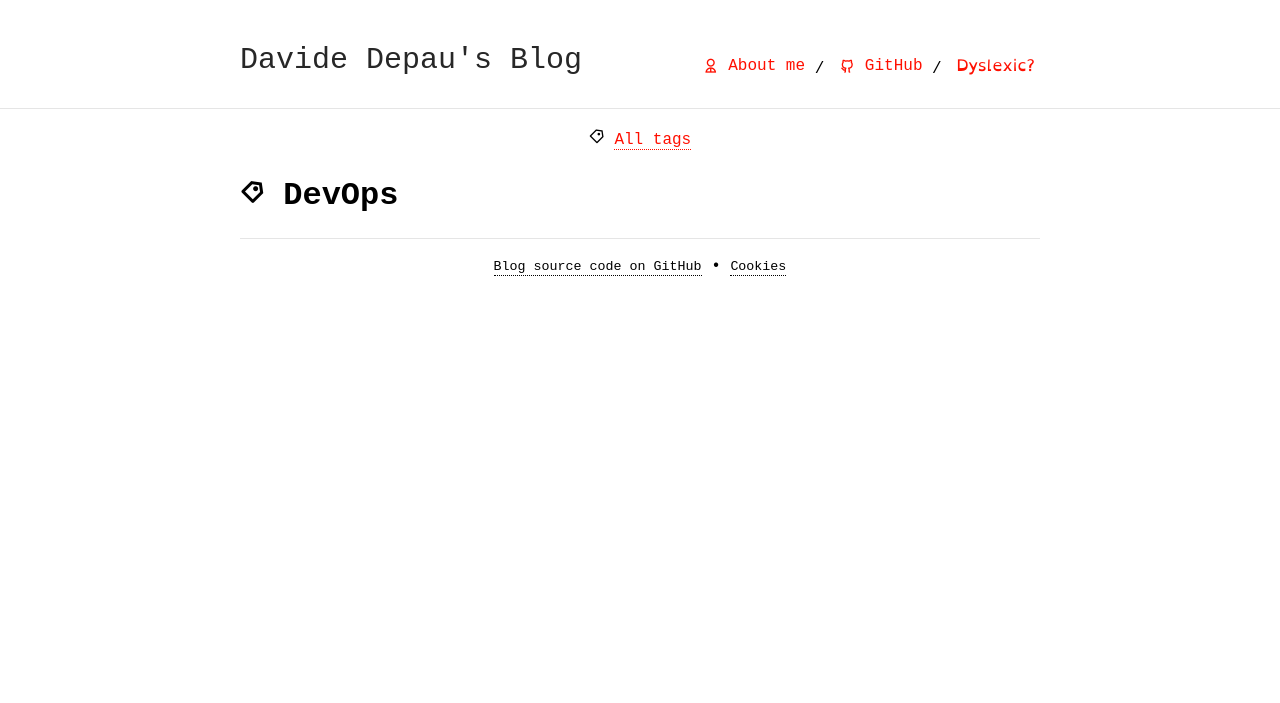
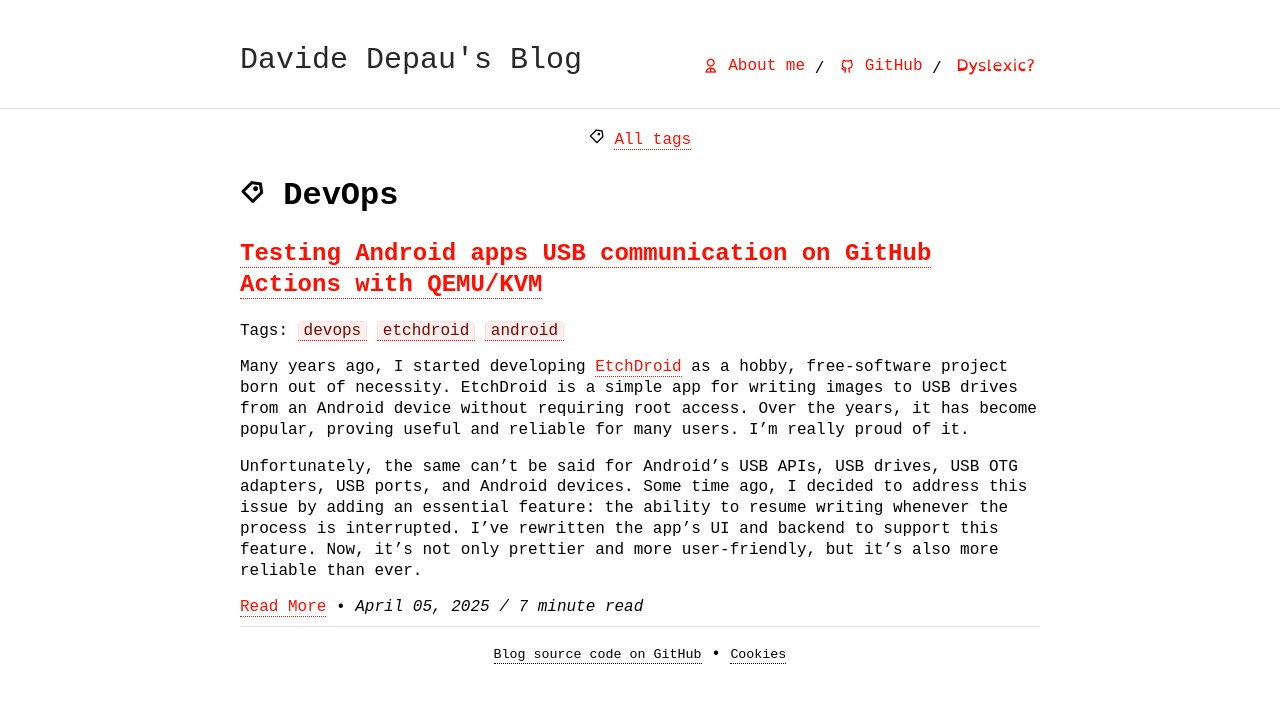
Before and after one commit to depau/blog.depau.eu, a Jekyll site: the page built from tag/devops.md, in a window 1280 px wide. Shown: the top 703 px of the page. Built offline with Jekyll 4.4.1, drawn with Linux system fonts in a browser that asks for light colours; some web fonts are replaced; comment, search, counter and statistics services are not loaded; some of the changed lines change nothing that is shown.

Commit message:
Add QEMU on GitHub Actions post

````diff
--- a/_config.yml
+++ b/_config.yml
@@ -42,7 +42,7 @@
   syntax_highlighter: rouge
   syntax_highlighter_opts:
     css_class: 'highlight'
-  hard_wrap: true
+  hard_wrap: false
   extensions: fenced_code_blocks
 
 nav:
--- /dev/null
+++ b/_posts/2025-04-05-android-usb-testing-with-qemu-kvm.md
@@ -0,0 +1,163 @@
+---
+layout: post
+title: Testing Android apps USB communication on GitHub Actions with QEMU/KVM
+tags: devops etchdroid android
+image:
+---
+
+Many years ago, I started developing [EtchDroid](https://etchdroid.app/) as a hobby, free-software project born out of
+necessity. EtchDroid is a simple app for writing images to USB drives from an Android device without requiring root
+access. Over the years, it has become popular, proving useful and reliable for many users. I'm really proud of it.
+
+Unfortunately, the same can't be said for Android's USB APIs, USB drives, USB OTG adapters, USB ports, and Android
+devices.
+Some time ago, I decided to address this issue by adding an essential feature: the ability to resume writing
+whenever the process is interrupted.
+I've rewritten the app's UI and backend to support this feature.
+Now, it's not only
+prettier and more user-friendly, but it's also more reliable than ever.
+
+<!--more-->
+
+Manual testing has worked well enough, but I've long wanted to automate this process. Manual testing is boring,
+time-consuming, and takes away from the fun of working on what remains a hobby project. Unfortunately, no CI/CD solution
+I examined supported nested virtualization (except Travis CI, which is no longer free for open-source projects). That
+was until I discovered GitHub Actions
+recently [changed their Azure instance type](https://github.blog/changelog/2024-04-02-github-actions-hardware-accelerated-android-virtualization-now-available/)
+for Linux runners, doubling the cores and finally enabling nested virtualization.
+
+## The requirements
+
+Before moving to GitHub Actions, I had to ensure the app could be tested in an emulator. While simple for most Android
+apps, it's complicated if your app communicates with USB devices, as the Android emulator doesn't support USB OTG
+effectively. Although it's technically based on QEMU, USB hot-plugging is broken in the older QEMU version it uses.
+
+This left me with one option: run Android in another virtualization software. I chose QEMU due to its wide usage,
+granular VM and hardware control, and no need for bespoke kernel modules like VirtualBox.
+
+I selected the [Bliss OS](https://blissos.org/) Android distribution, an actively maintained Android-x86 distribution
+based on Android 13 — at the time of writing—reasonably up to date.
+
+After minor adjustments, I easily ran Bliss OS in QEMU with an emulated, hot-pluggable USB drive. Bliss OS's ISO
+contains the kernel, initrd, and system image, making booting straightforward with `-kernel`, `-initrd`, `-append`, and
+adding a system image drive. Forwarding the ADB port to the host was also necessary.
+
+```bash
+ISO="Bliss-v16.9.7-x86_64-OFFICIAL-foss-20241011.iso"
+# Set up the loop device
+sudo losetup -fP "$ISO"
+# Find the allocated loop device
+LOOP=$(sudo losetup -j "$ISO" | cut -d: -f1)
+# Mount the first partition from the ISO
+sudo mount "${LOOP}p1" /mnt
+cd /mnt/
+
+# Create an empty USB drive image
+qemu-img create -f qcow2 /tmp/usb-storage.qcow2 2G
+
+# Note: remove the comments below if you want to run QEMU yourself
+qemu-system-x86_64 \
+    -enable-kvm \
+    # Forward the QEMU control sockets
+    -qmp unix:/tmp/qmp.sock,server=on,wait=off \
+    -monitor unix:/tmp/qemu-monitor.sock,server=on,wait=off \
+    -cpu host \
+    -smp 2 \
+    -m 4096 \
+    # Boot the kernel directly
+    -kernel kernel \
+    -initrd initrd.img \
+    -append 'root=/dev/ram0 androidboot.selinux=permissive console=tty1 FFMPEG_CODEC=1 FFMPEG_PREFER_C2=1' \
+    # System image
+    -drive index=0,if=virtio,id=system,file=system.efs,format=raw,readonly=on \
+    # Video and sound
+    -device virtio-vga-gl -display sdl,gl=on \
+    -audiodev pa,id=snd0 -device AC97,audiodev=snd0 \
+    # Port forwarding for ADB
+    -netdev user,id=network,hostfwd=tcp::5556-:5555 \
+    -device virtio-net-pci,netdev=network \
+    -usb \
+    # Input device
+    -device usb-tablet,bus=usb-bus.0 \
+    # USB 3.0 controller
+    -device nec-usb-xhci,id=xhci \
+    # Emulated USB drive
+    -drive if=none,id=usbstick,file=/tmp/usb-storage.qcow2,format=qcow2 \
+    -device usb-storage,id=usbstick,bus=xhci.0,drive=usbstick,removable=on
+```
+
+Once the emulator is running, the USB drive can be unplugged and plugged back in using the QEMU monitor:
+
+```bash
+# Connect to the QEMU monitor
+socat -,echo=0,icanon=0 unix-connect:/tmp/qemu-monitor.sock
+```
+
+```
+QEMU 9.2.3 monitor - type 'help' for more information
+(qemu) device_del usbstick
+(qemu) drive_add 0 if=none,id=usbstick,file=/tmp/usb-storage.qcow2,format=qcow2
+OK
+(qemu) device_add usb-storage,id=usbstick,bus=xhci.0,drive=usbstick,removable=on
+(qemu)
+```
+
+![Bliss OS running in QEMU]({{ site.baseurl }}/images/2025-04-05-android-usb-testing-with-qemu-kvm/blissos.png)
+![QEMU USB drive detected]({{ site.baseurl }}/images/2025-04-05-android-usb-testing-with-qemu-kvm/blissos-qemu-usb.png)
+
+With the VM running, the first part of the job was done. But what if the tests don't work on GitHub Actions?
+I can't see the screen. So, for the pipeline, I decided to run [Xvfb](https://en.wikipedia.org/wiki/Xvfb) in the
+background and use [FFmpeg](https://en.wikipedia.org/wiki/FFmpeg) to record the screen. The recording can then be
+uploaded to the GitHub Actions artifacts, so that I can check what went wrong.
+
+## The qemu-kvm-action
+
+I wrote a [GitHub Action](https://github.com/marketplace/actions/run-with-qemu-vm) to run QEMU/KVM independently of
+EtchDroid, allowing others to reuse this setup. The action sets up the VM, records the screen, and executes a provided
+test script.
+
+To test it, I
+wrote [this simple workflow](https://github.com/etchdroid/qemu-kvm-action/blob/main/.github/workflows/test-action.yml)
+that records a few seconds of the VM while running a simple boot sector game,
+[Boot-Man](https://github.com/guyhill/Boot-Man):
+
+{% include yt-embed.html video_url="https://www.youtube.com/embed/LeOGjebPu7Q?si=xslaxtvaaLfvUu6C" %}
+
+## The tests
+
+I chose [Appium](https://appium.io/) to interact with the UI for tests. I didn't do extensive research on the topic, but
+Appium seemed to work well enough, so I just stuck with it. Initially, I wrote tests in JavaScript but
+quickly switched to Python and [pytest](https://docs.pytest.org/en/stable/) after realizing how bad the JavaScript
+ecosystem is, especially for testing. I've always enjoyed pytest's conciseness and fixture-based approach, so I rewrote
+all the tests in Python.
+
+This is what a simple test with pytest and Appium looks like:
+
+```python
+@pytest.mark.qemu
+def test_unplug_xhci(driver: appium.webdriver.Remote, qemu: QEMUController):
+    with device_temp_sparse_file(driver, "etchdroid_test_unplug_xhci_", ".iso", "1000M") as image:
+        app.basic_flow(driver, image.filename)
+        app.wait_for_write_progress(driver)
+        unplug_and_reconnect_usb(driver, qemu)
+        app.get_skip_verify_button(driver)
+        unplug_and_reconnect_usb(driver, qemu)
+        app.wait_for_success(driver)
+```
+
+## GitHub Actions workflow
+
+Managing Bliss OS's large download from SourceForge required caching on GitHub Actions. Once configured, tests were
+simple to get up and running thanks to my QEMU action. Serial logs, logcat outputs, and screen recordings streamlined
+debugging. Here's
+the [complete workflow](https://github.com/etchdroid/etchdroid/blob/8edbcc9396236b731ea4a27e8b047f9d4399aee3/.github/workflows/build-test-debug.yml).
+
+Enjoy the video recording of the tests running in GitHub Actions:
+
+{% include yt-embed.html video_url="https://www.youtube.com/embed/FjbMO4yIShc?si=RYbZVJjYkblKqn-D" %}
+
+## Future improvements
+
+Although the setup greatly improves reliability, issues like VM freezes and occasional random test failures remain.
+However, this foundation significantly enhances the trustworthiness of app releases, providing a strong starting point
+for future enhancements.
````
Also changed, not shown: images/2025-04-05-android-usb-testing-with-qemu-kvm/blissos-qemu-usb.png (added), images/2025-04-05-android-usb-testing-with-qemu-kvm/blissos.png (added).
